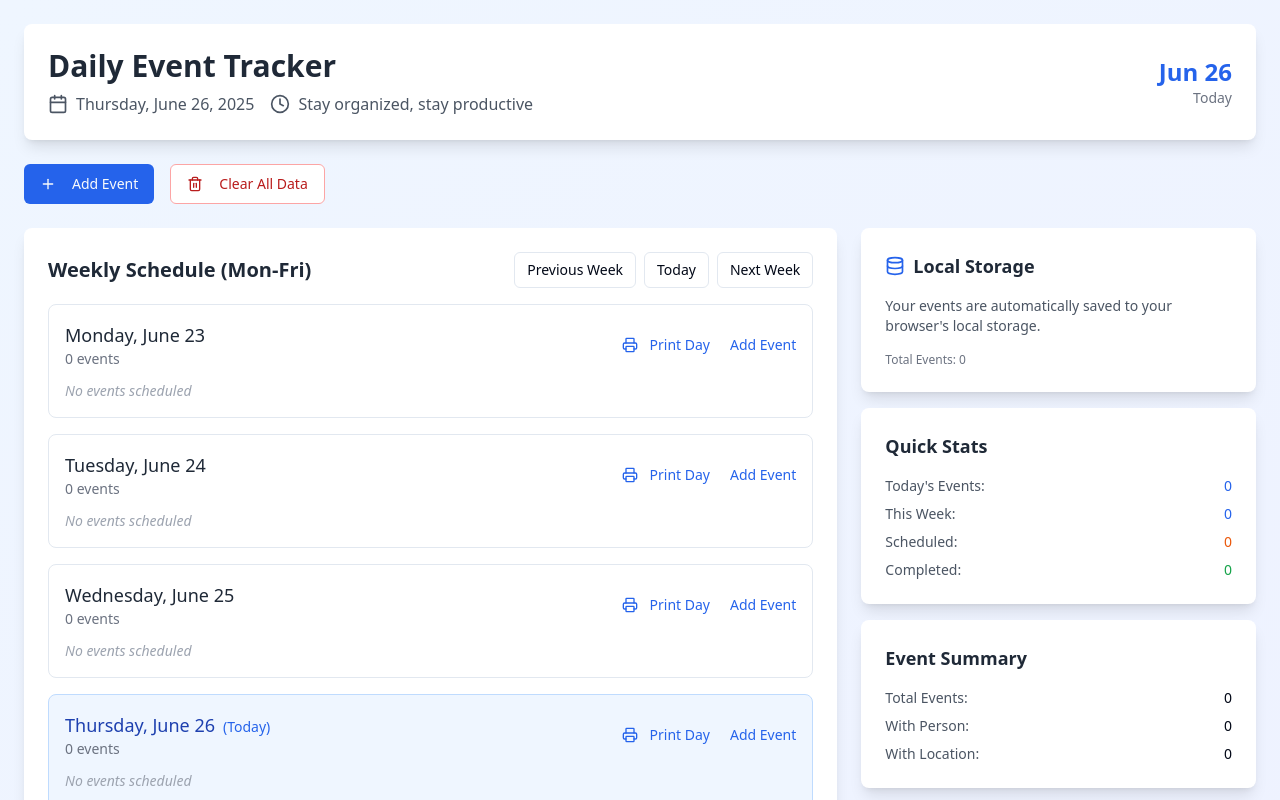
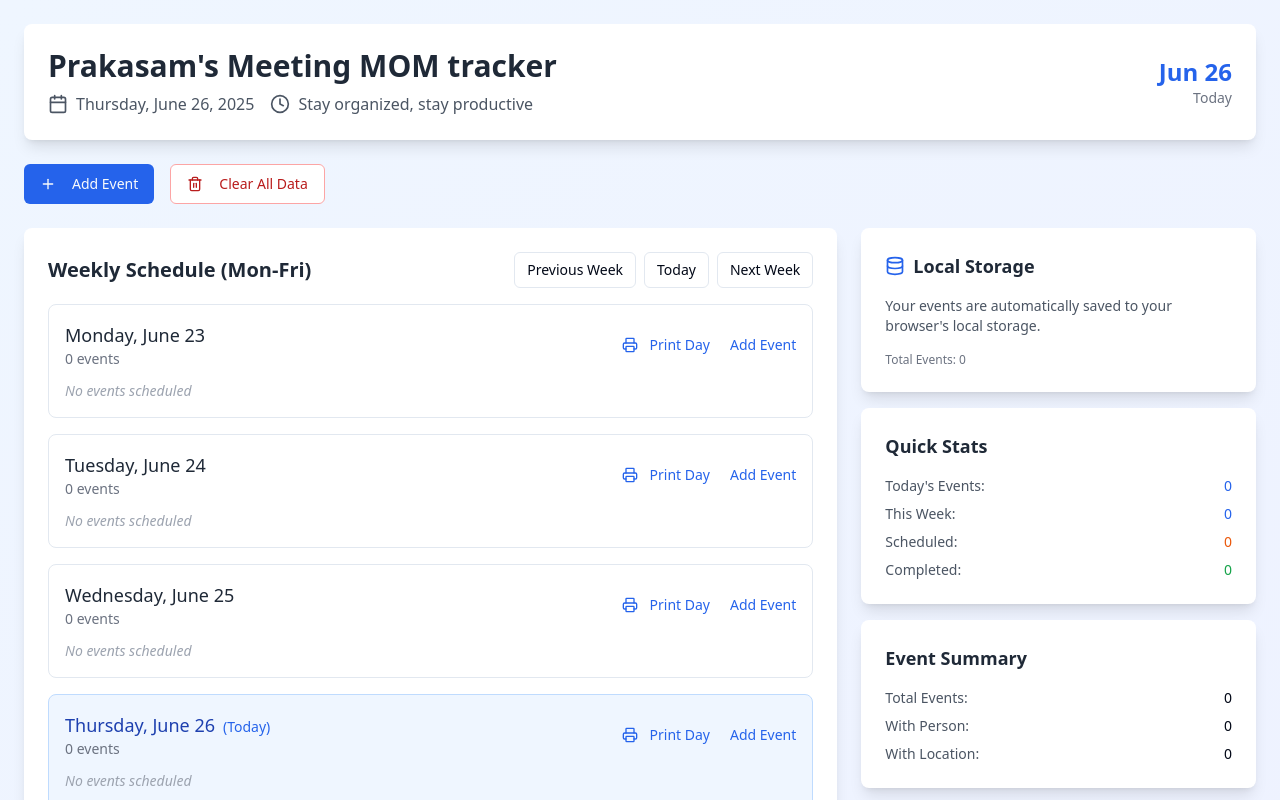
Before and after one commit to prakasam1973/MOM-Tracker, a React (Vite) app: page / in a window 1280 px wide. Shown: the top 800 px of the page. Built offline with nearby package versions, Linux system fonts and the light colour scheme.

Commit message:
Rename project title
Renamed the project title in `index.html` to "Prakasam's Meeting MOM tracker".

```diff
--- a/src/components/CalendarHeader.tsx
+++ b/src/components/CalendarHeader.tsx
@@ -11,7 +11,7 @@ export const CalendarHeader: React.FC = () => {
       <div className="flex items-center justify-between">
         <div>
           <h1 className="text-3xl font-bold text-gray-800 mb-2">
-            Daily Event Tracker
+            Prakasam's Meeting MOM tracker
           </h1>
           <div className="flex items-center gap-4 text-gray-600">
             <div className="flex items-center gap-2">
```
